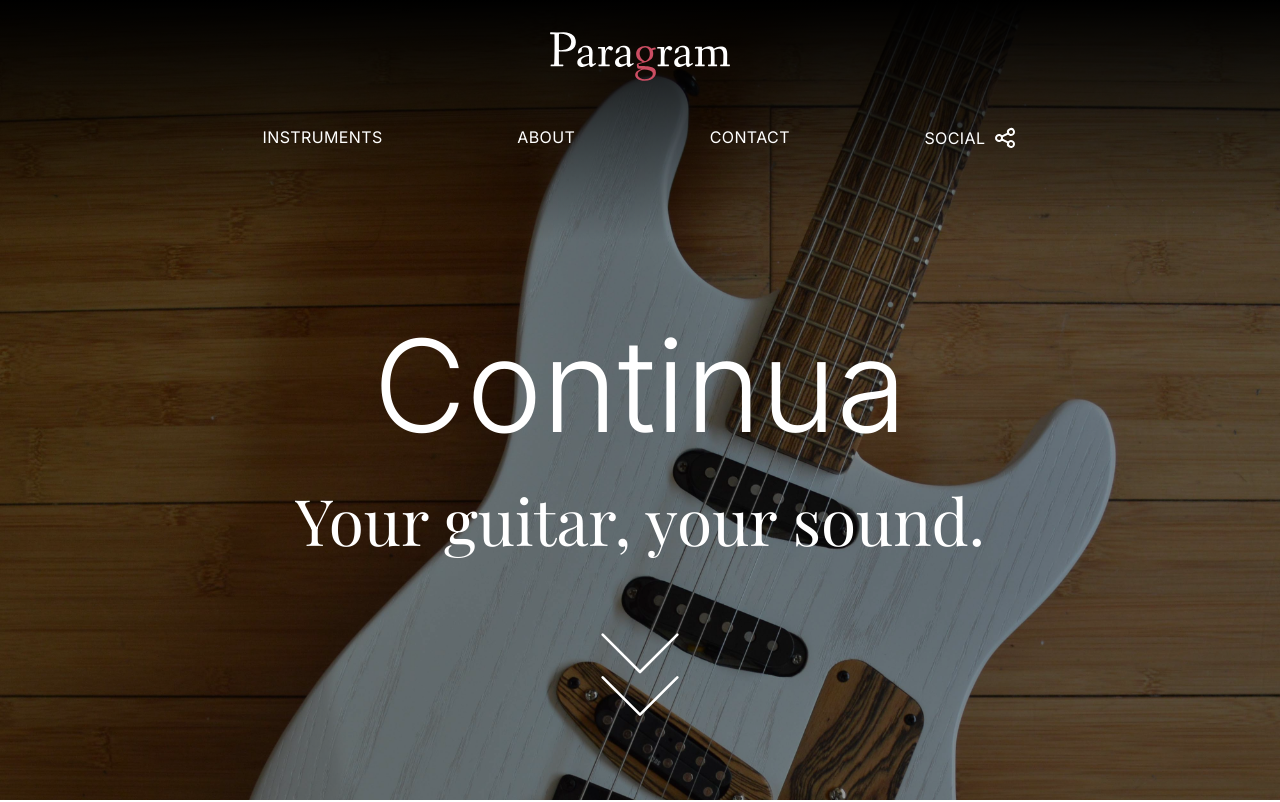
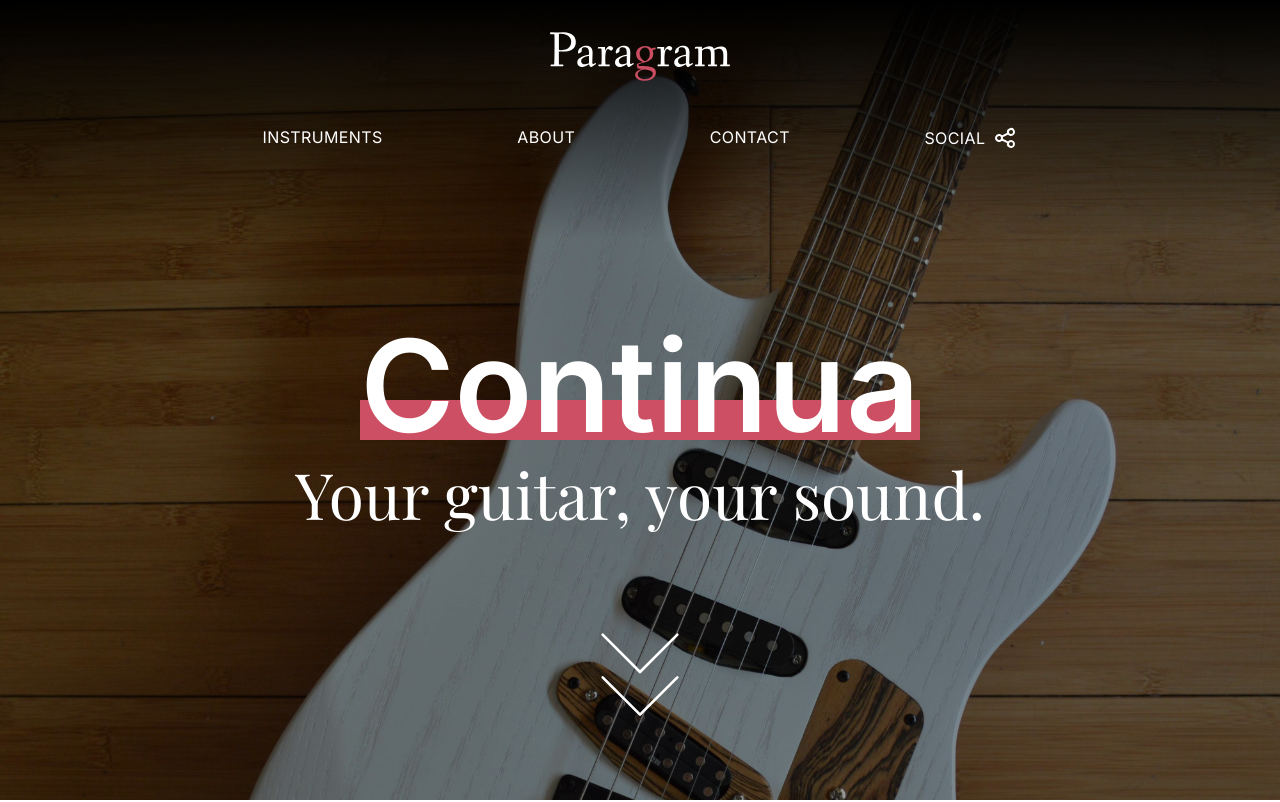
Before and after one commit to jsfowles/paragram, a Next.js app: page /continua in a window 1280 px wide. Shown: the top 802 px of the page. Built offline with nearby package versions, Linux system fonts and the light colour scheme; a web font is replaced by a local one.

Commit message:
updated type size

```diff
--- a/pages/continua.tsx
+++ b/pages/continua.tsx
@@ -11,7 +11,7 @@ const Continua = () => {
           className="h-screen w-full object-cover object-top relative"
         />
         <div className="absolute inset-0 z-40 text-white flex flex-col justify-center items-center bg-black/40">
-          <h1 className="text-[20vw] md:text-[10vw] py-6 text-white underline--magical">
+          <h1 className="text-[20vw] md:text-[10vw] py-6 text-white underline-hero relative">
             Continua
           </h1>
           <h4 className="font-serif text-white text-[7vw] md:text-[5vw] font-serif">
--- a/pages/index.tsx
+++ b/pages/index.tsx
@@ -16,10 +16,10 @@ const Home = () => {
         />
         <section className="max-content mx-auto absolute inset-0 z-20 pt-12 flex items-center justify-center text-center">
           <div className="">
-            <h1 className="pb-3 md:pb-6 text-gray-light leading-tight">
+            <h1 className="pb-3 md:pb-6 text-gray-light">
               Electric Guitars <br /> & Basses
             </h1>
-            <h5 className="text-gray-light leading-none text-4xl">
+            <h5 className="text-gray-light leading-tight text-4xl">
               Handmade in Jalisco,
               <br />
               The heart of Mexico
--- a/pages/standard.tsx
+++ b/pages/standard.tsx
@@ -11,7 +11,7 @@ const Standard = () => {
           className="h-screen w-full object-cover object-top"
         />
         <div className="absolute inset-0 z-40 text-white flex flex-col justify-center items-center bg-black/40">
-          <h1 className="text-[16vw] md:text-[10vw] py-6 text-white underline--magical">
+          <h1 className="text-[16vw] md:text-[10vw] py-6 text-white underline-hero relative">
             Standard
           </h1>
           <h4 className="text-white text-[7vw] md:text-[5vw] font-serif">
--- a/styles/globals.css
+++ b/styles/globals.css
@@ -18,7 +18,7 @@ body {
   width: 100%;
   right: 0;
   z-index: -1;
-  bottom: 60px;
+  bottom: 40px;
   @apply bg-red;
 }
 
--- a/styles/typography.css
+++ b/styles/typography.css
@@ -15,8 +15,9 @@
   .hero {
     @apply font-serif;
   }
+
   h1 {
-    @apply text-[10vw] md:text-[4vw] text-gray-dark font-thin;
+    @apply text-[10vw] md:text-[4vw] text-gray-dark font-bold leading-[1.1em];
   }
 
   h2 {
```
